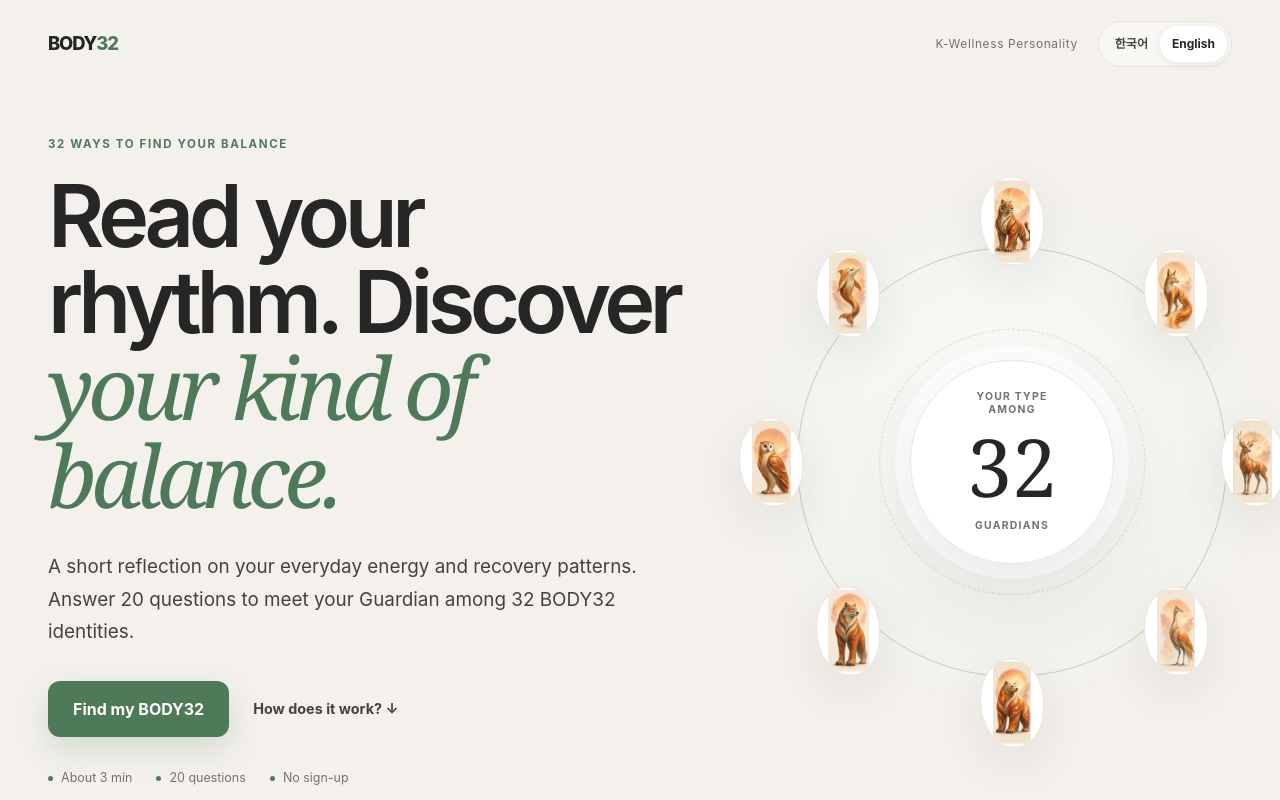
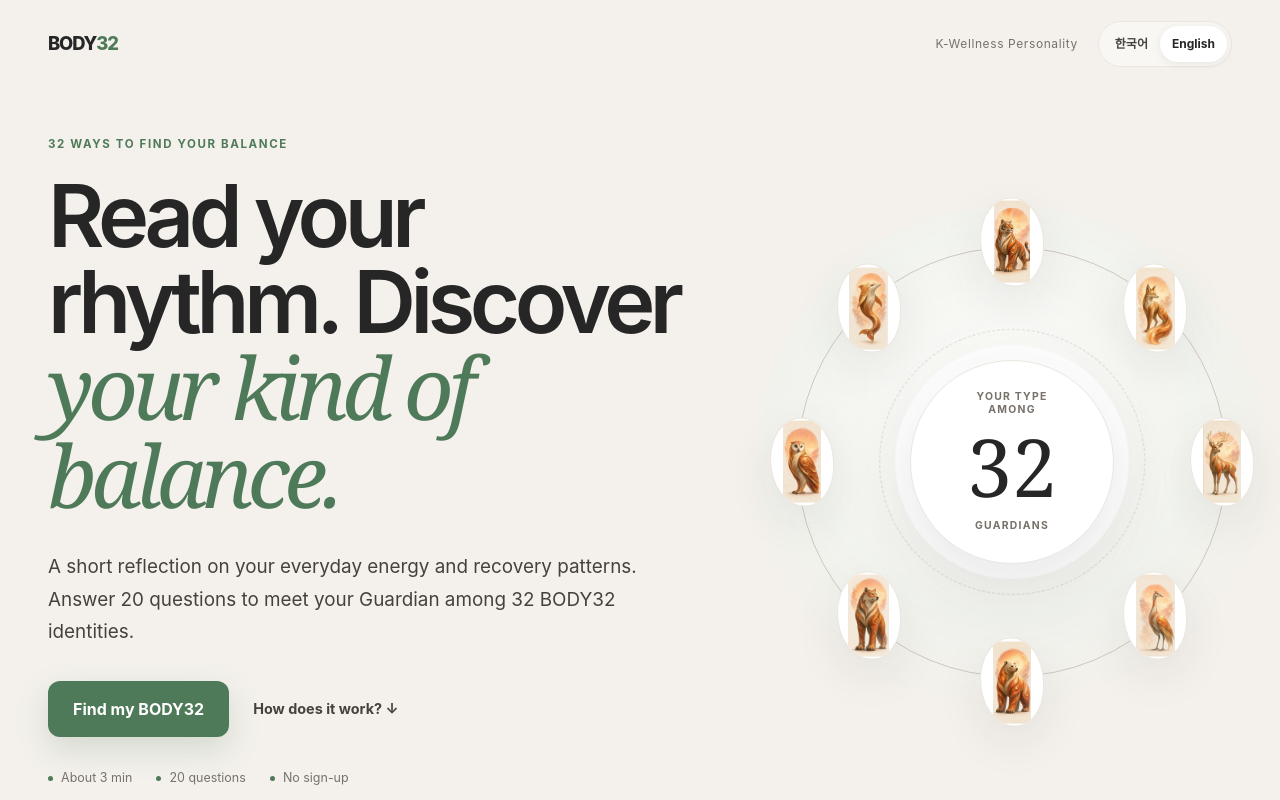
Before and after one commit to digilogd-cmd/body32, a Next.js app: page /en in a window 1280 px wide. Shown: the top 800 px of the page. Built offline with nearby package versions, Linux system fonts and the light colour scheme.

Commit message:
chore: validate BODY32 local release candidate

```diff
--- a/app/[locale]/page.tsx
+++ b/app/[locale]/page.tsx
@@ -121,7 +121,7 @@
         <div className="passport-showcase" aria-hidden="true">
           <span>BODY32 PASSPORT</span>
           <Image alt="" height={430} src="/characters/tiger-ignite-v1.webp" width={200} />
-          <div><small>TYPE 01 · IGNITE</small><strong>불꽃 호랑이</strong></div>
+          <div><small>TYPE 01 · IGNITE</small><strong>{t('guardian.sampleName')}</strong></div>
           <b>B32</b>
         </div>
         <div className="guardian-copy">
--- a/app/globals.css
+++ b/app/globals.css
@@ -109,14 +109,14 @@
 .identity-core strong { display: block; margin: 0.12em 0 0.18em; font-family: Georgia, 'Times New Roman', serif; font-size: clamp(3rem, 8.5vw, 5rem); font-weight: 400; line-height: 1; }
 .guardian-constellation span { position: absolute; z-index: 2; width: clamp(2.5rem, 8vw, 4rem); aspect-ratio: 0.72; overflow: hidden; border: 1px solid var(--color-border-subtle); border-radius: 48% 52% 45% 55%; background: var(--color-bg-surface); box-shadow: var(--shadow-1); transform: translate(-50%, -50%); }
 .guardian-constellation img { object-fit: contain; padding: 4%; }
-.guardian-constellation span:nth-child(1) { top: 3%; left: 50%; }
-.guardian-constellation span:nth-child(2) { top: 17%; left: 82%; }
-.guardian-constellation span:nth-child(3) { top: 50%; left: 97%; }
-.guardian-constellation span:nth-child(4) { top: 83%; left: 82%; }
-.guardian-constellation span:nth-child(5) { top: 97%; left: 50%; }
-.guardian-constellation span:nth-child(6) { top: 83%; left: 18%; }
-.guardian-constellation span:nth-child(7) { top: 50%; left: 3%; }
-.guardian-constellation span:nth-child(8) { top: 17%; left: 18%; }
+.guardian-constellation span:nth-child(1) { top: 7%; left: 50%; }
+.guardian-constellation span:nth-child(2) { top: 20%; left: 78%; }
+.guardian-constellation span:nth-child(3) { top: 50%; left: 91%; }
+.guardian-constellation span:nth-child(4) { top: 80%; left: 78%; }
+.guardian-constellation span:nth-child(5) { top: 93%; left: 50%; }
+.guardian-constellation span:nth-child(6) { top: 80%; left: 22%; }
+.guardian-constellation span:nth-child(7) { top: 50%; left: 9%; }
+.guardian-constellation span:nth-child(8) { top: 20%; left: 22%; }
 .element { position: absolute; display: grid; width: 2.6rem; aspect-ratio: 1; place-items: center; border: 1px solid color-mix(in srgb, currentColor 35%, transparent); border-radius: 50%; background: var(--color-bg-surface); font-family: Georgia, serif; font-size: 0.9rem; box-shadow: var(--shadow-1); transform: translate(-50%, -50%); }
 .element--wood { top: 5%; left: 50%; color: var(--color-element-wood); }
 .element--fire { top: 36%; left: 96%; color: var(--color-element-fire); }
--- a/messages/en.json
+++ b/messages/en.json
@@ -16,7 +16,7 @@
     "time": "About 3 min",
     "questions": "20 questions",
     "noSignup": "No sign-up",
-    "visualLabel": "Five-element orbit representing 32 identities",
+    "visualLabel": "Eight Guardian families orbiting the 32 BODY32 identities",
     "visualOverline": "YOUR TYPE AMONG",
     "visualCaption": "GUARDIANS",
     "typesLabel": "32 BODY32 identities",
@@ -36,6 +36,7 @@
     },
     "guardian": {
       "eyebrow": "MORE THAN A RESULT",
+      "sampleName": "Blaze Tiger",
       "title": "Not just a score. An identity worth remembering.",
       "description": "Every BODY32 type comes with a distinct Guardian, a story about balance, and a Passport made to save and share.",
       "artifactsLabel": "Your result includes"
--- a/messages/ko.json
+++ b/messages/ko.json
@@ -16,7 +16,7 @@
     "time": "약 3분",
     "questions": "20개 질문",
     "noSignup": "가입 없이 시작",
-    "visualLabel": "32가지 유형을 상징하는 오행 궤도",
+    "visualLabel": "32가지 BODY32 정체성을 둘러싼 여덟 Guardian 계열",
     "visualOverline": "YOUR TYPE AMONG",
     "visualCaption": "GUARDIANS",
     "typesLabel": "32가지 BODY32 유형",
@@ -36,6 +36,7 @@
     },
     "guardian": {
       "eyebrow": "MORE THAN A RESULT",
+      "sampleName": "불꽃 호랑이",
       "title": "결과는 숫자가 아니라, 기억하고 싶은 정체성이 됩니다.",
       "description": "각 BODY32 유형에는 고유한 Guardian과 균형 이야기, 그리고 저장하고 공유할 수 있는 Passport가 함께합니다.",
       "artifactsLabel": "결과 구성"
--- a/tasks/TASK-026.md
+++ b/tasks/TASK-026.md
@@ -10,7 +10,7 @@
 - [x] The number has explicit top and bottom safety margins.
 - [x] The core has additional usable space at narrow widths.
 - [x] Automated checks pass.
-- [ ] Owner confirms the corrected narrow-screen rendering.
+- [x] Browser QA confirms the corrected rendering without overlap.
 
 ## Verification
 
--- /dev/null
+++ b/tasks/TASK-035.md
@@ -0,0 +1,18 @@
+# TASK-035 — Release-candidate validation and polish
+
+## Objective
+
+Verify the integrated BODY32 direction as a coherent local release candidate and record remaining public-launch gates.
+
+## Acceptance criteria
+
+- [x] Korean landing and full assessment critical path complete in a real browser.
+- [x] Optional profile steps can all be skipped.
+- [x] Analysis transition and full Body Profile result render correctly.
+- [x] English landing content and localization structure are complete.
+- [x] Guardian constellation does not create horizontal overflow.
+- [x] Central 32/Guardians typography is separated.
+- [x] Reload progress is covered by automated tests.
+- [x] Passport renderer and sharing fallback are covered by automated tests.
+- [x] Release checklist distinguishes verified local quality from public-launch requirements.
+- [x] Full automated checks and production build pass.
```
Also changed, not shown: tasks/README.md, 1 other file (tests, documents, lock files or other folders).
